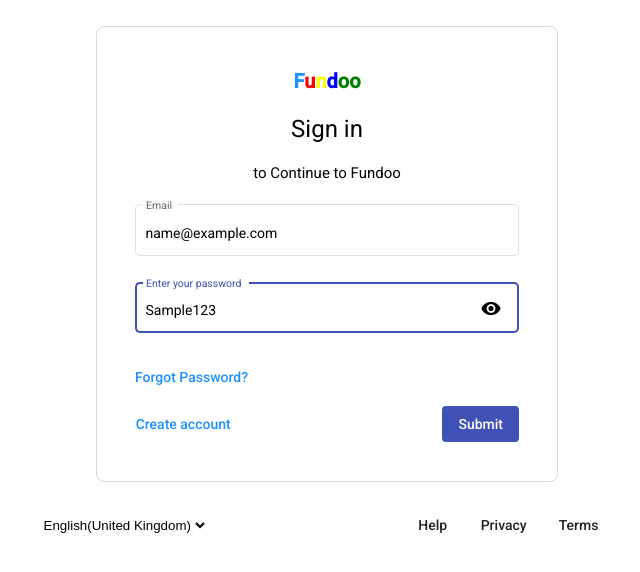
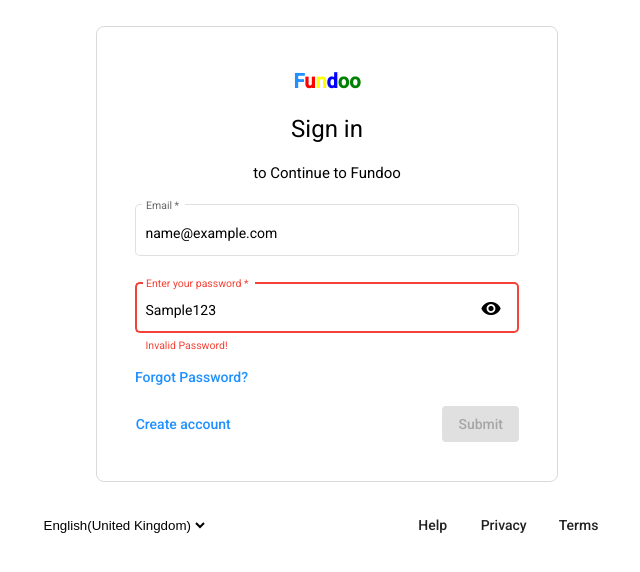
Before and after one commit to kuunal/FundooFrontEndAngular, an Angular app in the folder Fundoo/: page /login in a window 1280 px wide. Both pictures are taken after typing "name@example.com", "Sample123" into the empty fields and a click on the button "visibility_off". Shown: the top 572 px of the page, without its empty margins (313-953 px from the left). Built offline with nearby package versions, Linux system fonts and the light colour scheme.

Commit message:
[Kunal] ADD: Validations for login

```diff
--- a/Fundoo/src/app/components/login/login.component.html
+++ b/Fundoo/src/app/components/login/login.component.html
@@ -7,11 +7,19 @@
   </h2>
   <h1>Sign in</h1>
   <h4>to Continue to Fundoo</h4>
-  <form (ngSubmit)="submit()">
+  <form (ngSubmit)="submit()" [formGroup]="myForm">
     <p>
       <mat-form-field appearance="outline">
         <mat-label>Email</mat-label>
-        <input matInput autocomplete="off" name="email" [(ngModel)]="email" />
+        <input
+          matInput
+          autocomplete="off"
+          name="email"
+          formControlName="email"
+        />
+        <mat-error *ngIf="email.invalid && email.touched">
+          Invalid email!
+        </mat-error>
       </mat-form-field>
       <mat-form-field appearance="outline">
         <mat-label>Enter your password</mat-label>
@@ -19,7 +27,7 @@
           name="password"
           matInput
           [type]="hide ? 'password' : 'text'"
-          [(ngModel)]="password"
+          formControlName="password"
         />
         <button
           mat-icon-button
@@ -30,12 +38,22 @@
         >
           <mat-icon>{{ hide ? "visibility_off" : "visibility" }}</mat-icon>
         </button>
+        <mat-error *ngIf="password.invalid && password.touched">
+          Invalid Password!
+        </mat-error>
       </mat-form-field>
     </p>
     <a href="https://www.google.com/" target="_blank">Forgot Password?</a>
     <div class="last-row">
       <button mat-flat-button>Create account</button>
-      <button mat-flat-button color="primary" type="submit">Submit</button>
+      <button
+        mat-flat-button
+        color="primary"
+        type="submit"
+        [disabled]="!myForm.valid"
+      >
+        Submit
+      </button>
     </div>
   </form>
 </div>
--- a/Fundoo/src/app/components/login/login.component.ts
+++ b/Fundoo/src/app/components/login/login.component.ts
@@ -1,4 +1,6 @@
 import { Component, OnInit } from '@angular/core';
+import { FormBuilder, FormGroup, Validators } from '@angular/forms';
+import { environment } from 'src/environments/environment';
 
 @Component({
   selector: 'app-login',
@@ -7,17 +9,35 @@
 })
 export class LoginComponent implements OnInit {
 
-  public email:string;
-  password:string;
+  backendUri:string = environment.backendUri;
   hide:boolean = true;
+  myForm: FormGroup;
 
-  constructor() { }
+  constructor(private builder : FormBuilder) { }
 
   ngOnInit(): void {
+    this.myForm = this.builder.group({
+      email: ['',[
+        Validators.required,
+        Validators.pattern("^[a-zA-Z0-9]+[\\.\\-\\+\\_]?[a-zA-Z0-9]+@[a-zA-Z0-9]+[.]?[a-zA-Z]{2,4}[\\.]?([a-z]{2,4})?$")
+      ]],
+      password: ['',[
+        Validators.required,
+        Validators.pattern("^(?=.*[0-9])(?=.*[A-Z])(?=[a-zA-Z0-9]*[^a-zA-Z0-9][a-zA-Z0-9]*$).{8,}")
+      ]]
+    })
+  }
+
+  get email(){
+    return this.myForm.get('email');
+  }
+
+  get password(){
+    return this.myForm.get('password');
   }
 
   submit():void{
-    console.log(this.email,this.password);
+    console.log(this.myForm.value)
   }
 
 }
--- a/Fundoo/src/app/services/http-services.service.ts
+++ b/Fundoo/src/app/services/http-services.service.ts
@@ -8,11 +8,11 @@
 
   constructor(private http: HttpClient) { }
 
-  postService(data,url: string,isRequired = false,header=null) {
+  post(data,url: string,isRequired = false,header=null) {
     return this.http.post(url,data,isRequired && header);
   }
 
-  getService(url:string,isRequired = false,header=null){
+  get(url:string,isRequired = false,header=null){
     return this.http.get(url,isRequired && header);
   }
 }
```
Also changed, not shown: Fundoo/src/app/services/login/loginservice.service.ts (+8 -1 lines).
